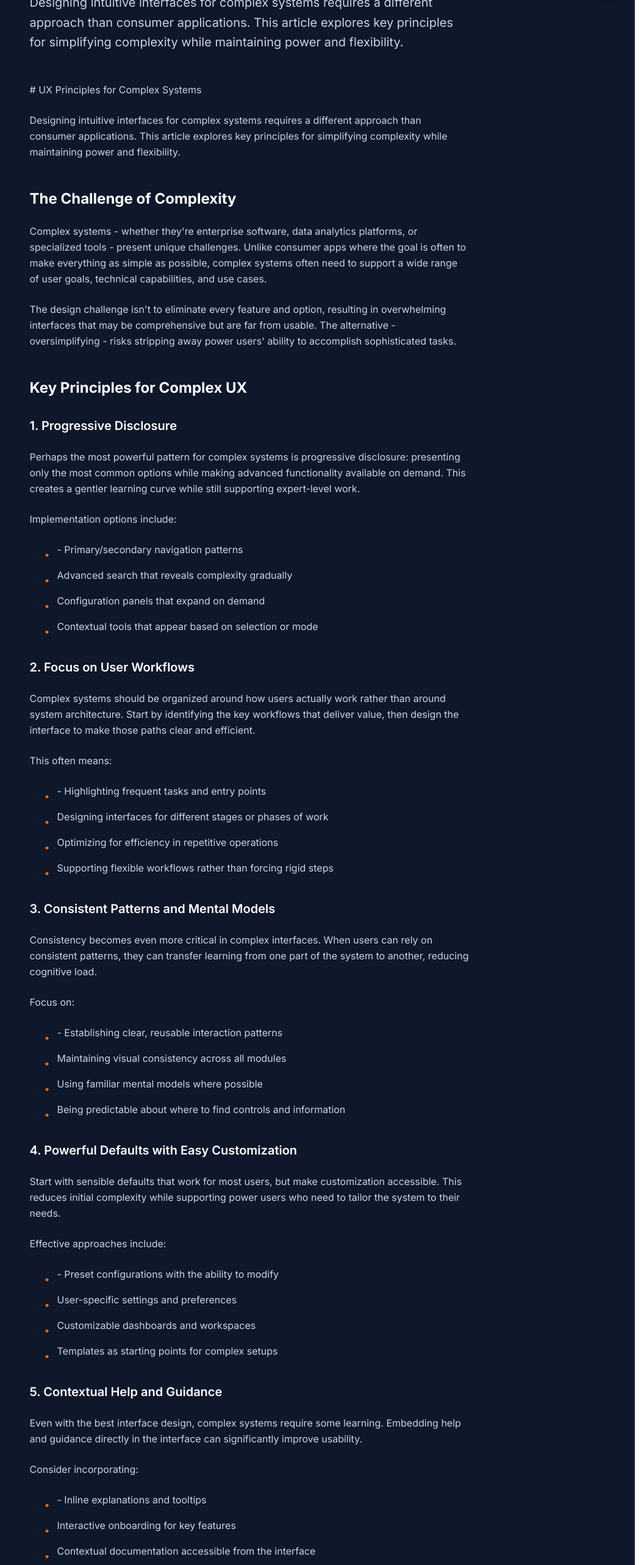
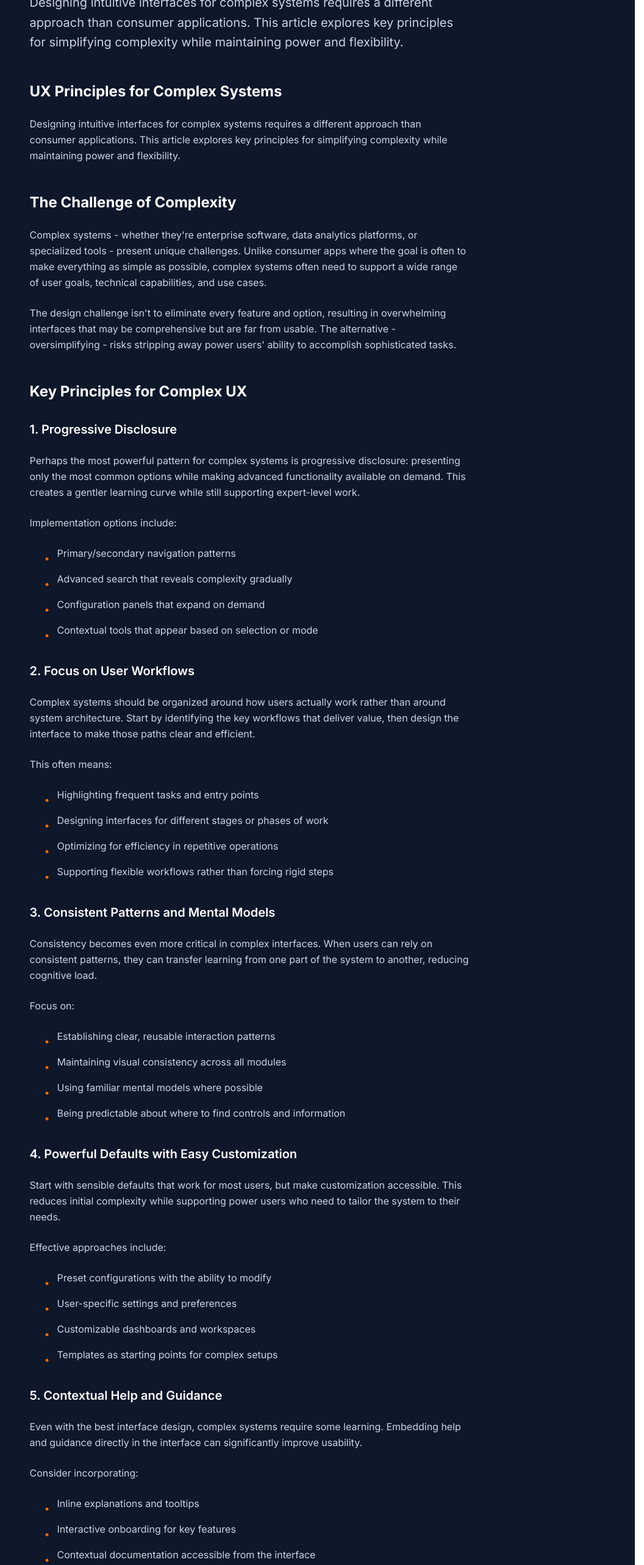
Before and after one commit to brian-hlbdg/portfolio-nextjs, a Next.js app: page /blog/ux-principles-complex-systems in a window 1280 px wide. Shown: the part 820-3386 px from the top of the page at 61% size, without its empty margins (224-1280 px from the left). Built offline with nearby package versions, Linux system fonts and the light colour scheme.

Commit message:
updated some copy for the carrier section

```diff
--- a/src/components/features/AboutMeSection.tsx
+++ b/src/components/features/AboutMeSection.tsx
@@ -18,7 +18,7 @@ export function AboutMeSection() {
             {/* Content */}
             <div className="lg:col-span-2 space-y-6">
               <p className="text-gray-700 dark:text-gray-300 leading-relaxed">
-                Born and raised in Chicago, I've always had a deep connection to the city that shaped me. From cheering on the White Sox at Rate Field(aka Comiskey Park) to browsing at Soldier Field for Bears games, my Chicago roots run deep. That Midwestern work ethic and straightforward approach to problem-solving influences everything I do.
+                Born and raised in Chicago, I've always had a deep connection to the city that shaped me. From cheering on the White Sox at Rate Field (aka Comiskey Park) to browsing at Soldier Field for Bears games, my Chicago roots run deep. That Midwestern work ethic and straightforward approach to problem-solving influences everything I do.
               </p>
 
               <p className="text-gray-700 dark:text-gray-300 leading-relaxed">
--- a/src/data/companies.ts
+++ b/src/data/companies.ts
@@ -16,10 +16,11 @@ export const companiesData: Company[] = [
     role: "UX Designer & Frontend Developer",
     description: "NFI Industries is a leading supply chain solutions provider offering logistics, distribution, and transportation services across North America. As a key member of their technology team, I've been responsible for transforming complex logistics software into responsive and user-friendly interfaces.",
     contributions: [
-      "Led the UX redesign of their Transportation Management System, improving task completion by 45%, faster onboarding and 97% reduction in user errors",
-      "Created a comprehensive component library using LiveView and Tailwind CSS that accelerated development across multiple projects",
-      "Collaborated with cross-functional teams to implement user-centered design processes, including regular usability testing sessions with actual users",
-      "Helped develop and implement accessibility standards across all digital products"
+      "Led the UX redesign of the Transportation Management System, improving task efficiency and overall usability while aligning design strategy with business and operational goals",
+      "Contributed to the development of a scalable component library in LiveView and Tailwind CSS, improving design consistency and accelerating front-end implementation across multiple projects",
+      "Collaborated with cross-functional teams to integrate user-centered design practices, driving alignment between design, engineering, and operations through workshops and iterative feedback loops",
+      "Championed design standards across digital platforms, helping teams integrate inclusive design practices into both workflow and development pipelines",
+      "Provided design guidance and mentorship within the team, helping strengthen collaboration, improve design quality, and establish shared best practices"
     ],
     tags: ["UX Design", "LiveView", "Phoenix", "Elixir", "Tailwind CSS", "Design Systems"],
     logo: "/images/companies/nfi-project.jpg",
--- a/src/data/uxPrinciplesComplexSystems.ts
+++ b/src/data/uxPrinciplesComplexSystems.ts
@@ -12,7 +12,8 @@ export const uxPrinciplesComplexSystemsData: BlogPostData = {
     readTime: '6 min read',
     featured: true,
     content: `
-# UX Principles for Complex Systems
+
+## UX Principles for Complex Systems
 
 Designing intuitive interfaces for complex systems requires a different approach than consumer applications. This article explores key principles for simplifying complexity while maintaining power and flexibility.
 
@@ -30,7 +31,7 @@ Perhaps the most powerful pattern for complex systems is progressive disclosure:
 
 Implementation options include:
 
-- Primary/secondary navigation patterns
+ Primary/secondary navigation patterns
 - Advanced search that reveals complexity gradually
 - Configuration panels that expand on demand
 - Contextual tools that appear based on selection or mode
@@ -41,7 +42,7 @@ Complex systems should be organized around how users actually work rather than a
 
 This often means:
 
-- Highlighting frequent tasks and entry points
+ Highlighting frequent tasks and entry points
 - Designing interfaces for different stages or phases of work
 - Optimizing for efficiency in repetitive operations
 - Supporting flexible workflows rather than forcing rigid steps
@@ -52,7 +53,7 @@ Consistency becomes even more critical in complex interfaces. When users can rel
 
 Focus on:
 
-- Establishing clear, reusable interaction patterns
+ Establishing clear, reusable interaction patterns
 - Maintaining visual consistency across all modules
 - Using familiar mental models where possible
 - Being predictable about where to find controls and information
@@ -63,7 +64,7 @@ Start with sensible defaults that work for most users, but make customization ac
 
 Effective approaches include:
 
-- Preset configurations with the ability to modify
+ Preset configurations with the ability to modify
 - User-specific settings and preferences
 - Customizable dashboards and workspaces
 - Templates as starting points for complex setups
@@ -74,7 +75,7 @@ Even with the best interface design, complex systems require some learning. Embe
 
 Consider incorporating:
 
-- Inline explanations and tooltips
+ Inline explanations and tooltips
 - Interactive onboarding for key features
 - Contextual documentation accessible from the interface
 - Examples and templates that demonstrate best practices
@@ -85,7 +86,7 @@ At NFI Industries, I applied these principles to redesign a Transportation Manag
 
 The key improvements included:
 
-- Role-based interfaces that presented only relevant tools to each type of user
+ Role-based interfaces that presented only relevant tools to each type of user
 - A task-oriented dashboard that prioritized current work and common actions
 - Progressive complexity in forms and configuration screens
 - Consistent patterns for data tables, filters, and actions
@@ -98,17 +99,5 @@ The result was a significant reduction in training time, fewer support requests,
 The art of designing complex systems lies in finding the right balance between power and simplicity. Each decision involves tradeoffs, and there's no one-size-fits-all approach. The best designs emerge from a deep understanding of users' actual work, careful prioritization, and thoughtful information architecture.
 
 While we can't eliminate complexity entirely (nor should we), we can create interfaces that help users manage it more effectively - revealing complexity progressively, maintaining consistency, and providing the right information at the right time.
-
----
-
-**Brian Hall**
-UX Designer and Frontend Developer specializing in creating intuitive interfaces for complex systems.
-
-[LinkedIn](#) · [Email](#)
-
-## Related Articles
-
-- Building Design Systems: Component Libraries vs. Style Guides - March 22, 2025
-- Bridging the Gap: From Design to Development - February 15, 2025
 `
   };
```
